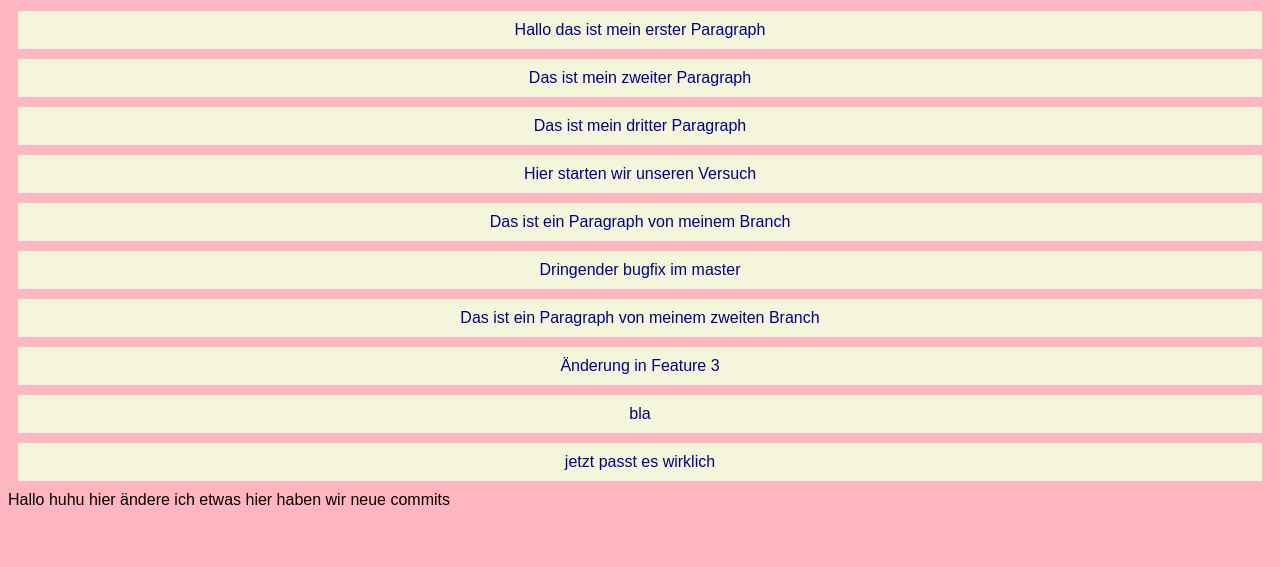
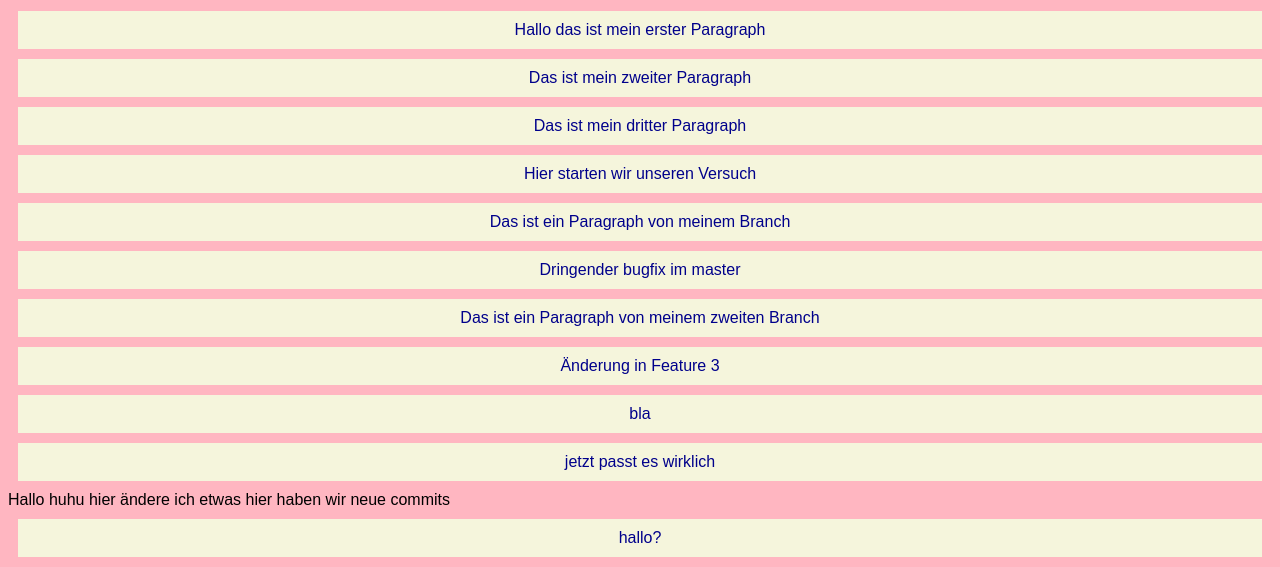
Before and after one commit to LauraLugbauer/APMG22025, a plain HTML site: page index.html in a window 1280 px wide. Shown: the part 233-800 px from the top of the page. Drawn offline with Linux system fonts and the light colour scheme.

Commit message:
magdi änderung

```diff
--- a/index.html
+++ b/index.html
@@ -26,6 +26,8 @@ Hallo huhu
 hier ändere ich etwas
 hier haben wir neue commits
 
+    <p>hallo?</p>
+
 
 
 
```
